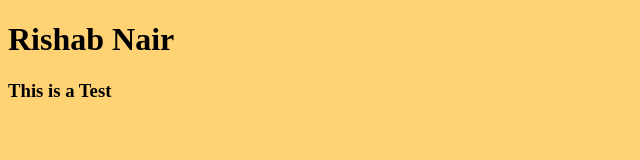
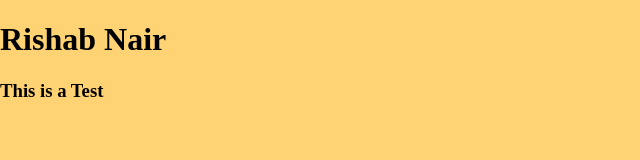
Before and after one commit to rishisafish/portfolio, a plain HTML site: page index.html in a window 1280 px wide. Shown: the whole page, without its empty margins (0-640 px from the left). Drawn offline with Linux system fonts and the light colour scheme.

Commit message:
css file

```diff
--- a/index.html
+++ b/index.html
@@ -1,12 +1,13 @@
 <!DOCTYPE html>
 <html lang="en">
-<head>
-    <meta charset="UTF-8">
-    <meta name="viewport" content="width=device-width, initial-scale=1.0">
+  <head>
+    <meta charset="UTF-8" />
+    <meta name="viewport" content="width=device-width, initial-scale=1.0" />
     <title>Document</title>
-</head>
-<body style="background-color: rgb(255, 211, 115);">
+    <link rel="stylesheet" href="style.css" />
+  </head>
+  <bodys>
     <h1>Rishab Nair</h1>
     <h3>This is a Test</h3>
-</body>
+  </bodys>
 </html>
--- /dev/null
+++ b/style.css
@@ -0,0 +1,5 @@
+html,
+body {
+  margin: 0;
+  background-color: rgb(255, 211, 115);
+}
```
